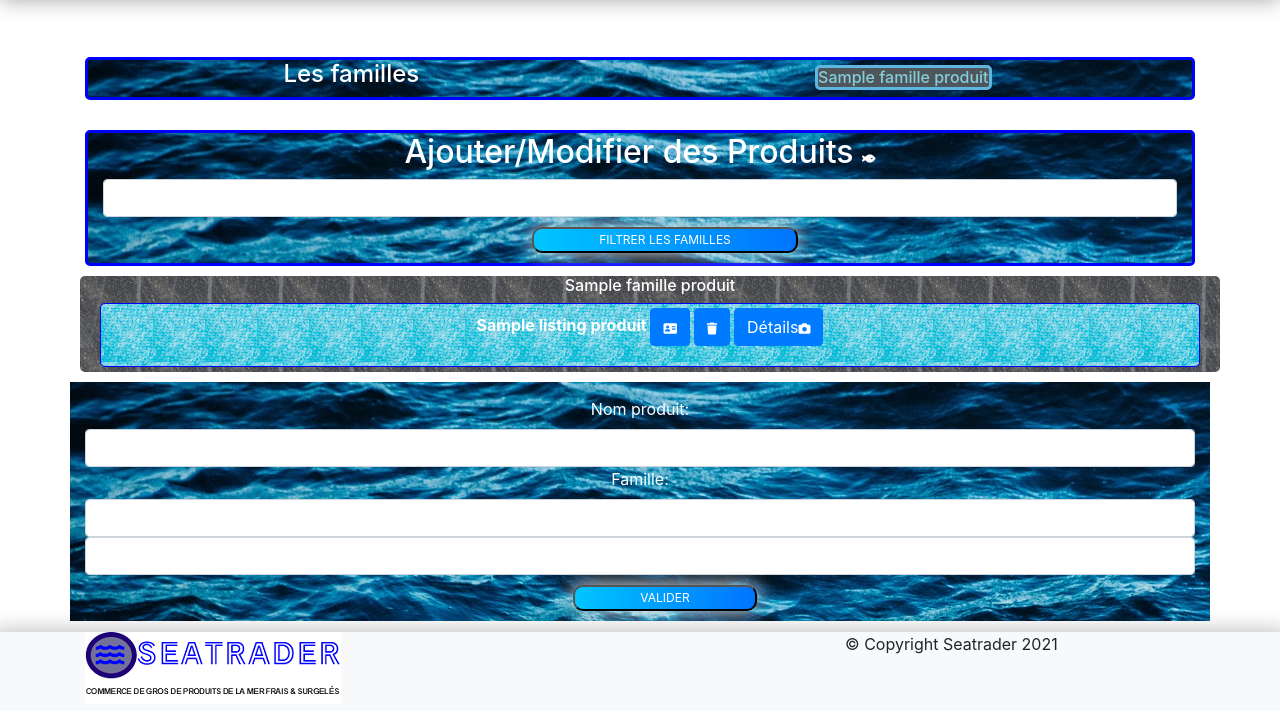
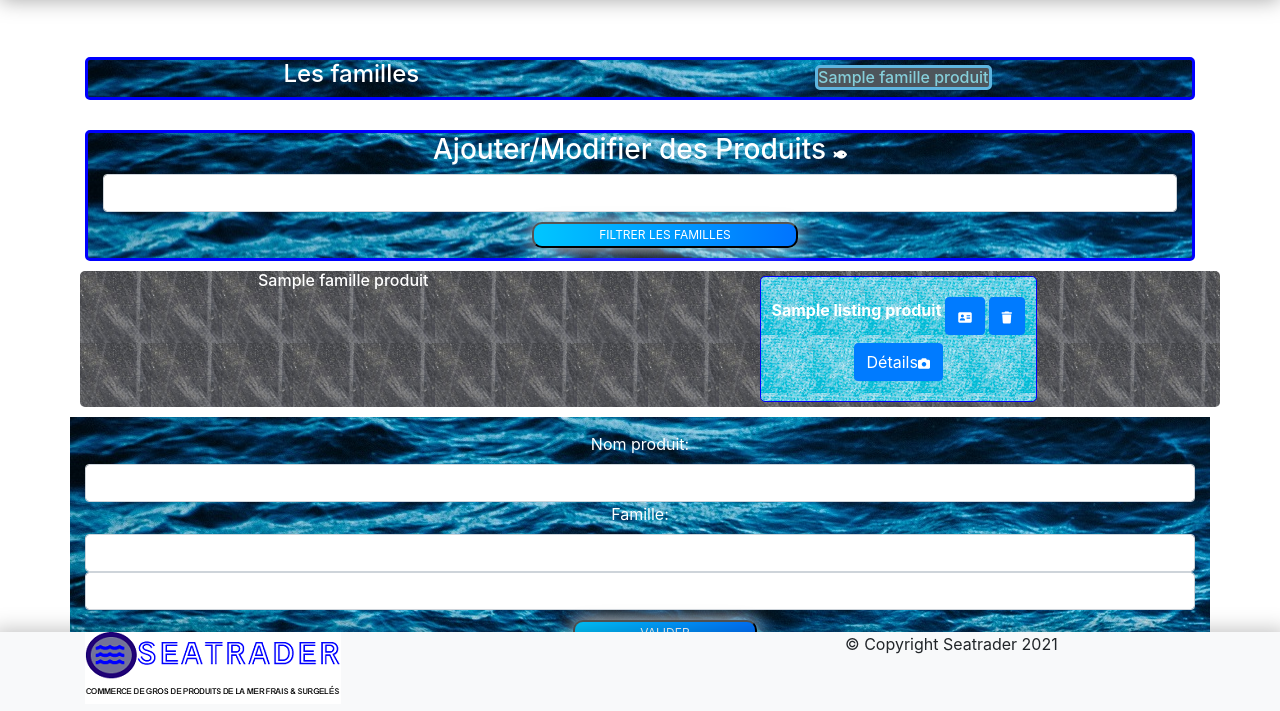
Before and after one commit to STEPHANEBAYAS33230/seatrader-appli, a Symfony app: template templates/produits/index.html.twig in a window 1280 px wide. Shown: the part 88-799 px from the top of the page. Run offline with Twig, Linux system fonts and the light colour scheme; the template is opened without the code that fills it: most values are stand-ins (such as "Sample title", 1, 10 or a date in 2020); grey boxes marked "Sample" are stand-in pictures; form fields are guessed from the names that the template uses; some libraries are stand-ins or nearby versions.

Commit message:
placement famille en js selon taill de screen

```diff
--- a/templates/produits/index.html.twig
+++ b/templates/produits/index.html.twig
@@ -31,7 +31,7 @@
             <!--**************************-->
             <div class="col-xl-12 justify-content-center titre">
                 <div>
-                <h2 class="">Ajouter/Modifier des  Produits <i class="fas fa-fish"></i></h2>
+                <h3 class="">Ajouter/Modifier des  Produits <i class="fas fa-fish"></i></h3>
                     {{ form_start(filtrefamilleForm) }}
                     {{ form_widget(filtrefamilleForm.nom) }}
                     <button class="btn-grad" type="submit" >Filtrer les familles</button>
@@ -44,20 +44,24 @@
         <div class="row justify-content-around">
             {%  for famille in familleProduit %}
                 {% if (familleProduit|length)>1 %}
-                <div class="col-xl-4 colonne-famPdro" >
+                <div  class="col-xl-4 colonne-famPdro" >
                     {% else %}
-                        <div class="col-xl-12 colonne-famPdro " >
+                        <div id="colonne-famPdro" class="col-xl-12 colonne-famPdro row justify-content-around" >
                         {% endif %}
-                        <div class="justify-content-start">
 
-                            <div>
+
+
                                 <h6 class="text-center text-white">{{ famille.nomFamille }} </h6>
                                 {%  for prod in famille.listingProduits %}
-                                <div class="colonne-prod " >
-                                <p class="text-center">{{ prod.nomProduit }}
-                                    <a type="button" class="btn btn-primary" title="modifier" href="{{ path('modifier_produit',{'id':prod.id}) }}"><i class="fas fa-address-card" ></i></a>
-                                    <button type="button" class="btn btn-primary" data-toggle="modal" data-target="#SupprProduit{{ prod.id }}"><i class="fas fa-trash"></i></button>
-                                    <button type="button" class="btn btn-primary" data-toggle="modal" data-target="#detail{{ prod.id }}">Détails<i class="fas fa-camera"></i></button>
+                                    {% if (familleProduit|length)>1 %}
+                                    <div  class="colonne-prod" >
+                                    {% else %}
+                                    <div id="colonne-prod" class="colonne-prod col-3" >
+                                     {% endif %}
+                                <p class="text-center mt-2">{{ prod.nomProduit }}
+                                    <a type="button" class="btn btn-primary mt-2" title="modifier" href="{{ path('modifier_produit',{'id':prod.id}) }}"><i class="fas fa-address-card" ></i></a>
+                                    <button type="button" class="btn btn-primary mt-2" data-toggle="modal" data-target="#SupprProduit{{ prod.id }}"><i class="fas fa-trash"></i></button>
+                                    <button type="button" class="btn btn-primary mt-2" data-toggle="modal" data-target="#detail{{ prod.id }}">Détails<i class="fas fa-camera"></i></button>
                                 </p>
                                     <!--****************************************************************************************-->
                                     <!-- Modal détail-Produit-->
@@ -106,8 +110,8 @@
                                 </div>
 
                                 {% endfor %}
-                        </div>
-                    </div>
+
+
                 </div>
             {% endfor %}
         </div>
@@ -131,5 +135,19 @@
 
 
     </div><!--fin de container-->
+    <script>
+        var nb = 2;
+        timer = window.setTimeout(" window.refresh();", 1000*nb, "JavaScript");
 
+        setInterval("ecran()",1000)
+        function ecran() {
+            window.refresh();
+            if ((screen.width)<500 ) {
+                document.getElementById("colonne-famPdro").class="col-xl-4 colonne-famPdro";
+                document.getElementById("colonne-prod").class="colonne-prod";
+
+            }
+
+        }
+    </script>
 {% endblock %}
```
